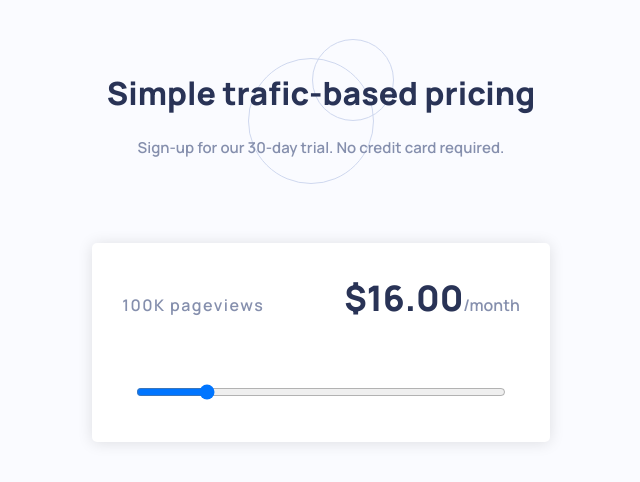
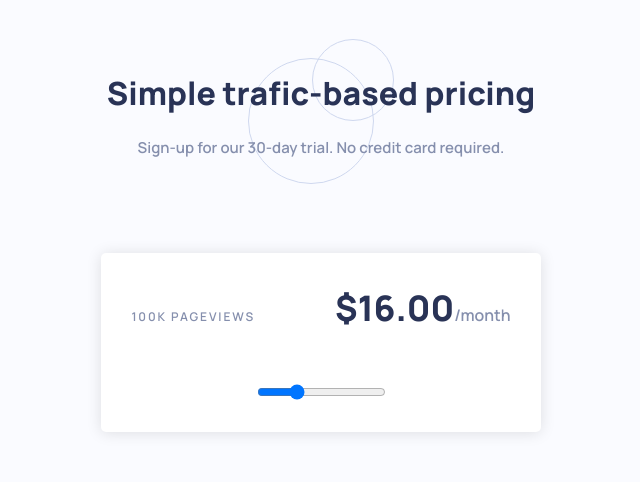
Before and after one commit to Vernacci/interactive-pricing-component, a Vue app: page / in a window 1280 px wide. Shown: the top 482 px of the page, without its empty margins (319-959 px from the left). Built offline with nearby package versions, Linux system fonts and the light colour scheme.

Commit message:
added min and max to slider

```diff
--- a/src/components/Slider.vue
+++ b/src/components/Slider.vue
@@ -7,7 +7,7 @@ const price = ref(16);
 <template>
   <main class="container">
     <div class="content">
-      <span class="views">100K pageviews</span>
+      <span class="views">100K PAGEVIEWS</span>
       <span pricing-container>
         <span class="price">${{ price }}.00</span>
         <span class="month">/month</span>
@@ -18,6 +18,8 @@ const price = ref(16);
           name="price-slider"
           class="slider"
           v-model="price"
+          min="8"
+          max="36"
         />
       </div>
     </div>
@@ -46,15 +48,11 @@ const price = ref(16);
   margin-top: 50px;
 }
 
-.slider {
-  width: 350px;
-  padding: 10px;
-}
-
 .views {
   margin-right: 80px;
   color: var(--gray-blue);
-  letter-spacing: 1.5px;
+  letter-spacing: 1.9px;
+  font-size: 12px;
 }
 
 .month {
```
